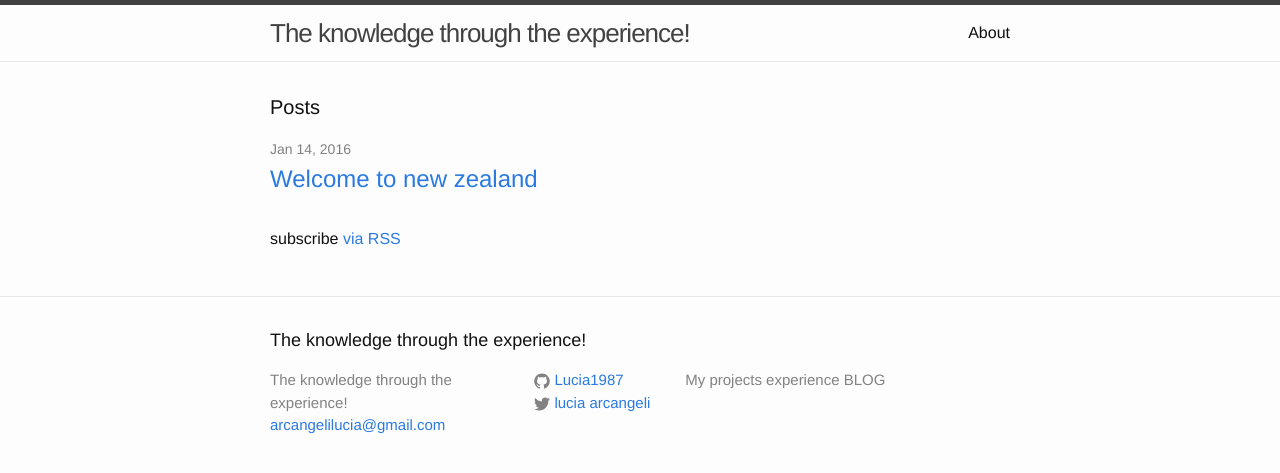
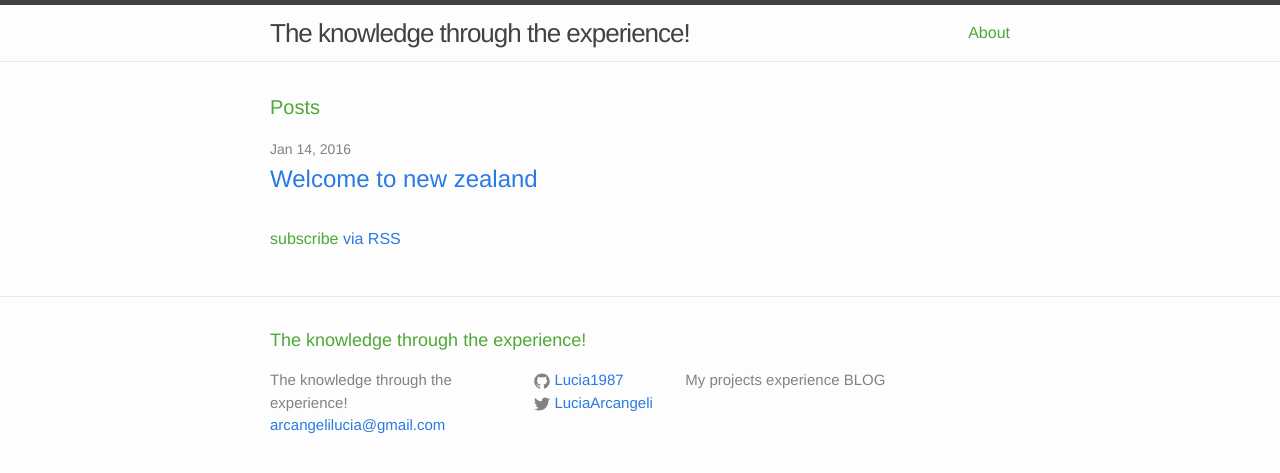
Before and after one commit to Lucia1987/lucia1987.github.io, a Jekyll site: the page built from index.html, in a window 1280 px wide. Shown: the top 473 px of the page. Built offline with Jekyll 4.4.1, drawn with Linux system fonts in a browser that asks for light colours.

Commit message:
prova2
pubblicazione 1

```diff
--- a/_config.yml
+++ b/_config.yml
@@ -13,9 +13,9 @@ email: arcangelilucia@gmail.com
 description: "My projects experience BLOG"
 
 
-baseurl: "" # the subpath of your site, e.g. /blog
+baseurl: ""
 url: "http://lucia1987.github.io"
-twitter_username: lucia arcangeli
+twitter_username: LuciaArcangeli
 github_username:  Lucia1987
 
 # Build settings
--- a/_posts/2016-01-14-welcome-to-jekyll.markdown
+++ b/_posts/2016-01-14-welcome-to-new-zealand.markdown
@@ -6,7 +6,7 @@ date:   2016-01-14 03:58:15 +0100
 ---
 If you want you can!
 
-![alt text]({{site.url}}/image/luli.jpg")
+![alt text]({{site.url}}/image/luli.jpg)
 
 Hello everybody, I introduce myself:
 
@@ -63,4 +63,4 @@ To be continued...
 
 
 
-![alt text](image/20160112_161111.jpg")
+![alt text]({{site.url}}/image/20160112_161111.jpg)
--- a/css/main.scss
+++ b/css/main.scss
@@ -14,7 +14,7 @@ $base-line-height: 1.5;
 
 $spacing-unit:     30px;
 
-$text-color:       #111;
+$text-color:       #4ea836;
 $background-color: #fdfdfd;
 $brand-color:      #2a7ae2;
 
```
Also changed, not shown: image/luli.jpg (renamed from image/luli.jpg.jpg), 2 other files.
